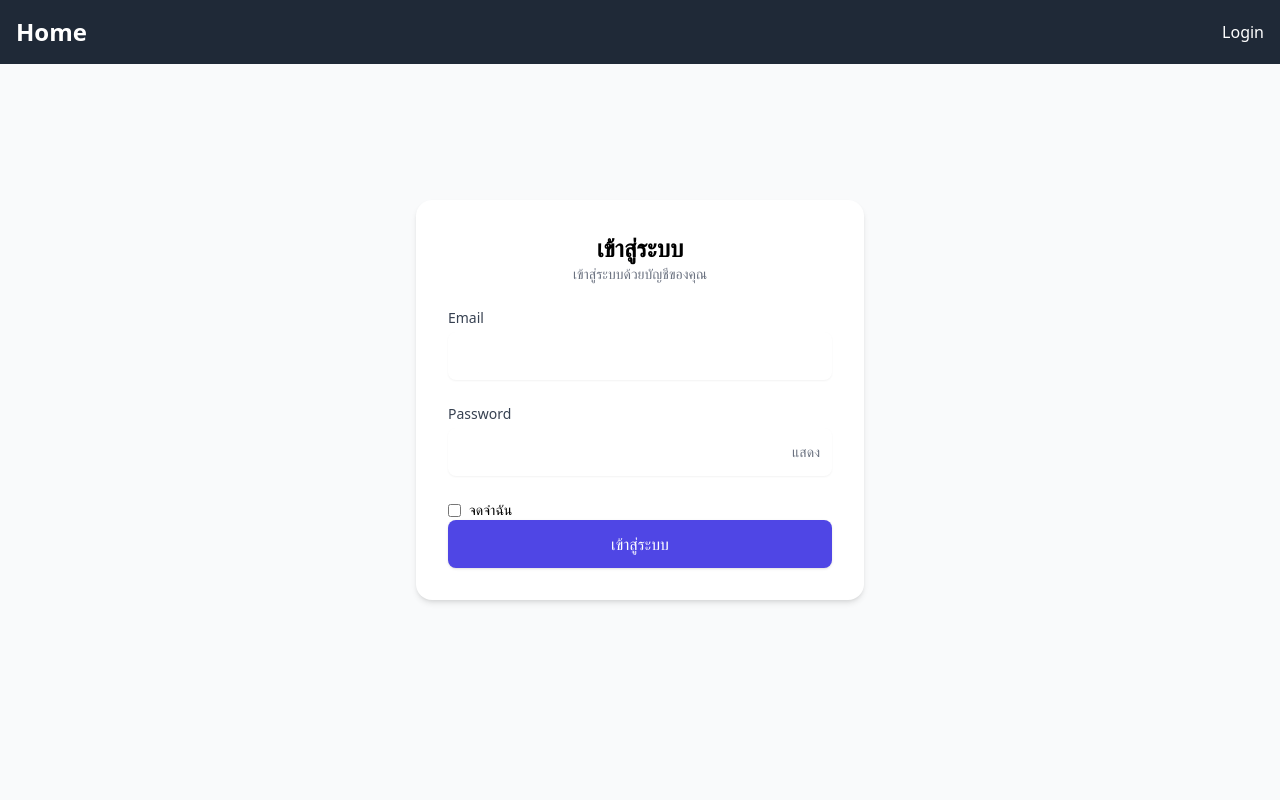
After one commit to 66070224/CloudProject, a Django app: page /login/ in a window 1280 px wide. The commit adds this page. Run offline with Django 5.2, Linux system fonts and the light colour scheme; some libraries are stand-ins or nearby versions.

Commit message:
only login

```diff
--- a/CloudProject/settings.py
+++ b/CloudProject/settings.py
@@ -50,6 +50,8 @@ MIDDLEWARE = [
     'django.contrib.auth.middleware.AuthenticationMiddleware',
     'django.contrib.messages.middleware.MessageMiddleware',
     'django.middleware.clickjacking.XFrameOptionsMiddleware',
+
+    'registration.middleware.RequireLoginMiddleware',
 ]
 
 ROOT_URLCONF = 'CloudProject.urls'
@@ -64,6 +66,8 @@ TEMPLATES = [
                 'django.template.context_processors.request',
                 'django.contrib.auth.context_processors.auth',
                 'django.contrib.messages.context_processors.messages',
+
+                'registration.context_processors.current_user'
             ],
         },
     },
@@ -157,4 +161,5 @@ COGNITO_APP_CLIENT_SECRET = "1j186e1hujt36l9jrlkgpbaml3d8cock44lu2kiot24pc95hlg0
 
 AUTHENTICATION_BACKENDS = (
     "django_cognito_jwt.backends.CognitoBackend",
+    'django.contrib.auth.backends.ModelBackend',
 )
--- /dev/null
+++ b/registration/context_processors.py
@@ -0,0 +1,15 @@
+from .models import Student
+
+def current_user(request):
+    user = None
+    user_email = request.session.get('user_email')
+    user_role = request.session.get('user_role', "")
+    is_login = False
+    if user_email:
+        is_login = True
+        try:
+            user = Student.objects.get(email=user_email)
+        except Student.DoesNotExist:
+            pass
+
+    return {'user': user, 'role': user_role, "is_login": is_login}
--- a/registration/forms.py
+++ b/registration/forms.py
@@ -17,6 +17,7 @@ class LoginForm(forms.Form):
             "id": "password"
         },)
     )
+    remember_me = forms.BooleanField(required=False)
 
     # Validation เฉพาะ field Email
     def clean_email(self):
--- /dev/null
+++ b/registration/templates/components/nav.html
@@ -0,0 +1,14 @@
+{%load custom_filters%}
+<!-- Logo / Title -->
+<h1 class="text-2xl font-bold">Home</h1>
+
+<!-- Links -->
+<div class="space-x-4">
+    {%block right_item%}
+        {%if is_login%}
+            <a href="{% url 'logout_view' %}" class="hover:text-gray-300 transition-colors">Logout</a>
+        {%else%}
+            <a href="{% url 'login_view' %}" class="hover:text-gray-300 transition-colors">Login</a>
+        {%endif%}
+    {%endblock%}
+</div>
--- a/registration/templates/layout/base.html
+++ b/registration/templates/layout/base.html
@@ -1,4 +1,5 @@
-{%load static%}
+{%load static%} {%load custom_filters%}
+
 <!DOCTYPE html>
 <html lang="en">
 <head>
@@ -15,7 +16,16 @@
 </head>
 
 <body class="">
-    <nav>{%include 'layout/nav.html'%}</nav>
+    <nav class="fixed container mx-auto flex items-center justify-between bg-gray-800 text-white p-4">
+        {%if role|is_student%}
+            {%include 'components/student_nav.html'%}
+        {%elif role|is_staff%}
+            {%include 'components/staff_nav.html'%}
+        {%else%}
+            {%include 'components/nav.html'%}
+        {%endif%}
+    </nav>
+
     <div class="min-h-screen bg-gray-50 flex items-center justify-center p-6">
         {%block center_box_content%}{%endblock%}
     </div>
--- a/registration/templates/layout/nav.html
+++ /dev/null
@@ -1,4 +0,0 @@
-
-<h1>Navbar</h1>
-<a href="">Home</a> | <a href="{% url 'registration_view' %}">Registration</a> | {% if user %} <a href="">Logout</a> {% else %} <a href="{% url 'login_view' %}">Login</a> {% endif %}
-<hr>
--- a/registration/templates/login/change_password.html
+++ b/registration/templates/login/change_password.html
@@ -1,6 +1,6 @@
 {%extends 'layout/base.html'%}
 
-{%block title%}Login{%endblock%}
+{%block title%}Change Password{%endblock%}
 
 {%block center_box_content%}
 <main class="w-full max-w-md">
--- a/registration/templates/login/login.html
+++ b/registration/templates/login/login.html
@@ -20,18 +20,18 @@
       <div>
         <label for="{{form.password.id_for_label}}" class="block text-sm font-medium text-gray-700">Password</label>
         <div class="mt-1 relative">
-          {{form.password}}{{form.password.errors}}
+          {{form.password}}{{form.password.errors}}<p class="errorlist">{{error}}</p>
           <button type="button" id="togglePassword" aria-label="show password" class="absolute inset-y-0 right-0 pr-3 flex items-center text-sm text-gray-500">แสดง</button>
         </div>
       </div><br>
 
       <div class="flex items-center justify-between text-sm">
         <label class="inline-flex items-center gap-2">
-          <input type="checkbox" name="remember" class="rounded text-indigo-600 focus:ring-indigo-500" />
+          {{form.remember_me}}
           <span>จดจำฉัน</span>
         </label>
 
-        <a href="#" class="text-indigo-600 hover:underline">ลืมรหัสผ่าน?</a>
+        <!-- <a href="" class="text-indigo-600 hover:underline">ลืมรหัสผ่าน?</a> -->
       </div>
 
       <div>
--- /dev/null
+++ b/registration/templatetags/custom_filters.py
@@ -0,0 +1,11 @@
+from django import template
+
+register = template.Library()
+
+@register.filter
+def is_student(role):
+    return role == "Student"
+
+@register.filter
+def is_staff(role):
+    return role == "Staff"
--- a/registration/urls.py
+++ b/registration/urls.py
@@ -3,7 +3,8 @@ from django.urls import path
 from . import views
 
 urlpatterns = [
-    path("", views.LoginView.as_view(), name="login_view"),
+    path("login/", views.LoginView.as_view(), name="login_view"),
+    path("logout/", views.LogoutView.as_view(), name="logout_view"),
     path("change_password/", views.ChangePasswordView.as_view(), name="change_password_view"),
     path("registration/", views.RegistrationView.as_view(), name="registration_view"),
 ]
--- a/registration/views/__init__.py
+++ b/registration/views/__init__.py
@@ -1,4 +1,4 @@
 # สำหรับรวบรวมทุก View
 from .login import *
-from .tenant import RegistrationView
+from .student import *
 from .staff import *
--- a/registration/views/login.py
+++ b/registration/views/login.py
@@ -1,102 +1,79 @@
-import boto3
-from django.conf import settings
 from django.shortcuts import render, redirect
 from django.http import JsonResponse
 from django.views import View
 from registration.forms import *
 
-# สร้าง client ของ Cognito
-client = boto3.client('cognito-idp', region_name=settings.COGNITO_REGION)
-# Set Cognito จาก settings
-USER_POOL_ID = settings.COGNITO_USER_POOL_ID
-CLIENT_ID = settings.COGNITO_APP_CLIENT_ID
-CLIENT_SECRET = settings.COGNITO_APP_CLIENT_SECRET
-
-# สำหรับ Client Secret
-import hmac
-import hashlib
-import base64
-def get_secret_hash(email):
-    message = email + CLIENT_ID
-    dig = hmac.new(
-        key=bytes(CLIENT_SECRET, 'utf-8'),
-        msg=bytes(message, 'utf-8'),
-        digestmod=hashlib.sha256
-    ).digest()
-    return base64.b64encode(dig).decode()
-
-# สำหรับตรวจสอบ Role
-def is_student(id_token):
-    import jwt
-    decoded = jwt.decode(id_token, options={"verify_signature":False})
-    groups = decoded.get("cognito:groups", [])
-
-    return "Student" in groups
+# Cognito
+from ..services.cognito import get_user, login_cognito, change_password_cognito
 
 # ระบบ Login
 class LoginView(View):
     # แสดงหน้า Login
     def get(self, request):
         # เช็คว่า Redirect มาจาก method POST หรือไม่
-        post = request.session.pop("post_login", None) or False
-        if post:
-            form = LoginForm(post, initial={"email": post})
-        else:
-            form = LoginForm()
+        post = request.session.pop("post_login", False)
+        error = request.session.pop("error", "")
+        form = LoginForm(post) if post else LoginForm()
 
+        print(f"{request.session.get('user_email')} is on.")
         return render(request, "login/login.html", context={
-            "form": form,
+            "form": form, "error": error
         })
 
     # Login logic
     def post(self, request):
         form = LoginForm(request.POST)
 
-        try:
-            if form.is_valid():
-                email = form.cleaned_data.get("email")
-                password = form.cleaned_data.get("password")
+        if form.is_valid():
+            email = form.cleaned_data.get("email")
+            password = form.cleaned_data.get("password")
+            is_remember = form.cleaned_data.get("remember_me")
+            print(f"remember: {is_remember}")
 
-                # ส่งข้อมูลสำหรับ Login ไปยัง Cognito service
-                response = client.initiate_auth(
-                    ClientId=CLIENT_ID,
-                    AuthFlow='USER_PASSWORD_AUTH',
-                    AuthParameters={
-                        'USERNAME': email,
-                        'PASSWORD': password,
-                        'SECRET_HASH': get_secret_hash(email) # ส่ง secret hash ไปเพื่อยืนยันตัวตน
-                    }
-                )
+            # ส่งข้อมูลสำหรับ Login ไปยัง Cognito service
+            login_result = login_cognito(email, password)
+            response = redirect("login_view")
 
-                # กรณี login สำเร็จปกติ
-                if 'AuthenticationResult' in response:
-                    idToken = response['AuthenticationResult']['IdToken']
-                    if is_student(idToken):
-                        from ..models import Student
-                        student = Student.objects.get(email=email)
+            # กรณี login สำเร็จปกติ
+            if 'AuthenticationResult' in login_result:
+                idToken = login_result['AuthenticationResult']['IdToken']
+                self.user, self.role = get_user(idToken)
 
-                        request.session["user"] = student
-                    else:
-                        return JsonResponse({'status': 'success', 'message': 'You are staff.'})
+                self.login(request)
 
-                    return JsonResponse({'Role': 'Staff', 'message': response})
+                # ถ้าติ๊ก จดจำฉัน
+                if is_remember:
+                    refreshToken = login_result['AuthenticationResult']['RefreshToken']
+                    response.set_cookie(
+                        "refresh_token",
+                        refreshToken,
+                        httponly=True,
+                        secure=False, # สำหรับ Dev เท่านั้น
+                        max_age=30*24*60*60 # 30
+                    )
 
-                # กรณี user ต้องเปลี่ยนรหัสผ่าน
-                elif response.get('ChallengeName') == 'NEW_PASSWORD_REQUIRED':
-                    request.session["email"] = email
-                    request.session["session"] = response['Session']
-                    return redirect("change_password_view")
-                else:
-                    return JsonResponse({'status': 'error', 'message': 'Unknown authentication challenge'})
+                return response
 
-            request.session["post_login"] = request.POST
-            return redirect("login_view")
+            # กรณี user ต้องเปลี่ยนรหัสผ่าน
+            elif login_result.get('ChallengeName') == 'NEW_PASSWORD_REQUIRED':
+                request.session["email"] = email
+                request.session["session"] = login_result['Session']
+                return redirect("change_password_view")
 
-        except client.exceptions.NotAuthorizedException:
-            return JsonResponse({'status': 'error','message':'Incorrect username or password'})
-        except client.exceptions.UserNotConfirmedException:
-            return JsonResponse({'status': 'error','message':'User not confirmed'})
+            # กรณีที่ข้อมูลไม่ถูกต้อง
+            else:
+                request.session["error"] = login_result["message"]
+                return response
 
+        # กรณี Form ไม่ valid จะส่งแจ้งข้อมูลผิดพลาดกลับไป
+        request.session["post_login"] = request.POST
+        return redirect("login_view")
+
+    # Function สำหรับทำการ login โดยจะเก็บ session ไว้
+    def login(self, request):
+        print(self.user.email)
+        request.session["user_email"] = self.user.email
+        request.session["user_role"] = self.role
 
 
 # สำหรับเปลี่ยนรหัส ในกรณีที่ User : FORCE_CHANGE_PASSWORD
@@ -104,11 +81,8 @@ class ChangePasswordView(View):
     # แสดงหน้าสำหรับเปลี่ยนรหัสผ่าน
     def get(self, request):
         # เช็คว่า Redirect มาจาก method POST หรือไม่
-        post = request.session.pop("post_change_password", None) or False
-        if post:
-            form = ChangePasswordFirstTimeForm(post)
-        else:
-            form = ChangePasswordFirstTimeForm()
+        post = request.session.pop("post_change_password", False)
+        form = ChangePasswordFirstTimeForm(post) if post else ChangePasswordFirstTimeForm()
 
         return render(request, "login/change_password.html", context={
             "form": form,
@@ -120,37 +94,23 @@ class ChangePasswordView(View):
         session = request.session.pop("session", None)
         form = ChangePasswordFirstTimeForm(request.POST)
 
-        print(email)
-        try:
-            if form.is_valid():
-                new_password = form.cleaned_data.get("password")
-                # ส่งข้อมูลสำหรับเปลี่ยนรหัสไป Cognito service
-                response = client.respond_to_auth_challenge(
-                    ClientId=CLIENT_ID,
-                    ChallengeName='NEW_PASSWORD_REQUIRED',
-                    Session=session,
-                    ChallengeResponses={
-                        'USERNAME': email,
-                        'NEW_PASSWORD': new_password,
-                        'SECRET_HASH': get_secret_hash(email)
-                    }
-                )
+        if form.is_valid():
+            new_password = form.cleaned_data.get("password")
+            # ส่งข้อมูลสำหรับเปลี่ยนรหัสไป Cognito service
+            change_password_result = change_password_cognito(request, email, new_password, session)
 
-                # สร้างข้อมูลเบื้องต้นสำหรับนักศึกษา
-                from ..models import Student
-                Student.objects.create(
-                    email=email,
-                    code=email.strip("@")[0]
-                )
+            print(f"Change {email}'s password successfully.")
+            return redirect("login_view")
 
-                return redirect("login_view")
+        # กรณี Form ไม่ valid จะส่งแจ้งข้อมูลผิดพลาดกลับไป
+        request.session["email"] = email
+        request.session["session"] = session
+        request.session["post_change_password"] = request.POST
+        return redirect("change_password_view")
 
-            request.session["email"] = email
-            request.session["session"] = session
-            request.session["post_change_password"] = request.POST
-            return redirect("change_password_view")
+class LogoutView(View):
+    def get(self, request):
+        print(f'{request.session.get("user_email")} logout.')
+        request.session.flush() # ลบทุก Session
 
-        except Exception as e:
-            request.session["email"] = email
-            request.session["session"] = session
-            return JsonResponse({'status': 'error', 'message': f"{str(e)}"})
+        return redirect('login_view')
```
Also changed, not shown: registration/middleware.py (added, +16 -0 lines), registration/services/cognito.py (added, +93 -0 lines), registration/templates/components/staff_nav.html (added, +7 -0 lines), registration/templates/components/student_nav.html (added, +7 -0 lines), registration/templates/student/registration.html (renamed from registration/templates/tenant/registration.html), registration/templatetags/__init__.py (added), registration/views/student.py (renamed from registration/views/tenant.py), 1 other file.
